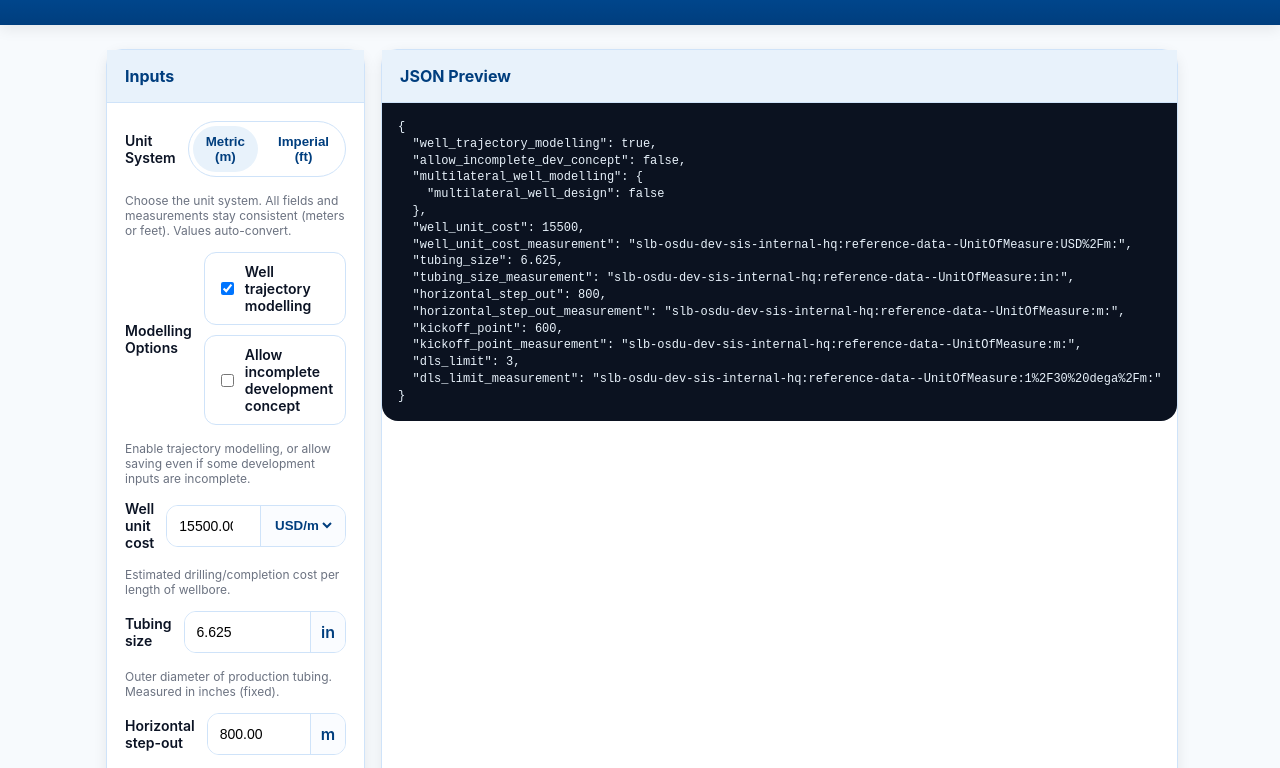
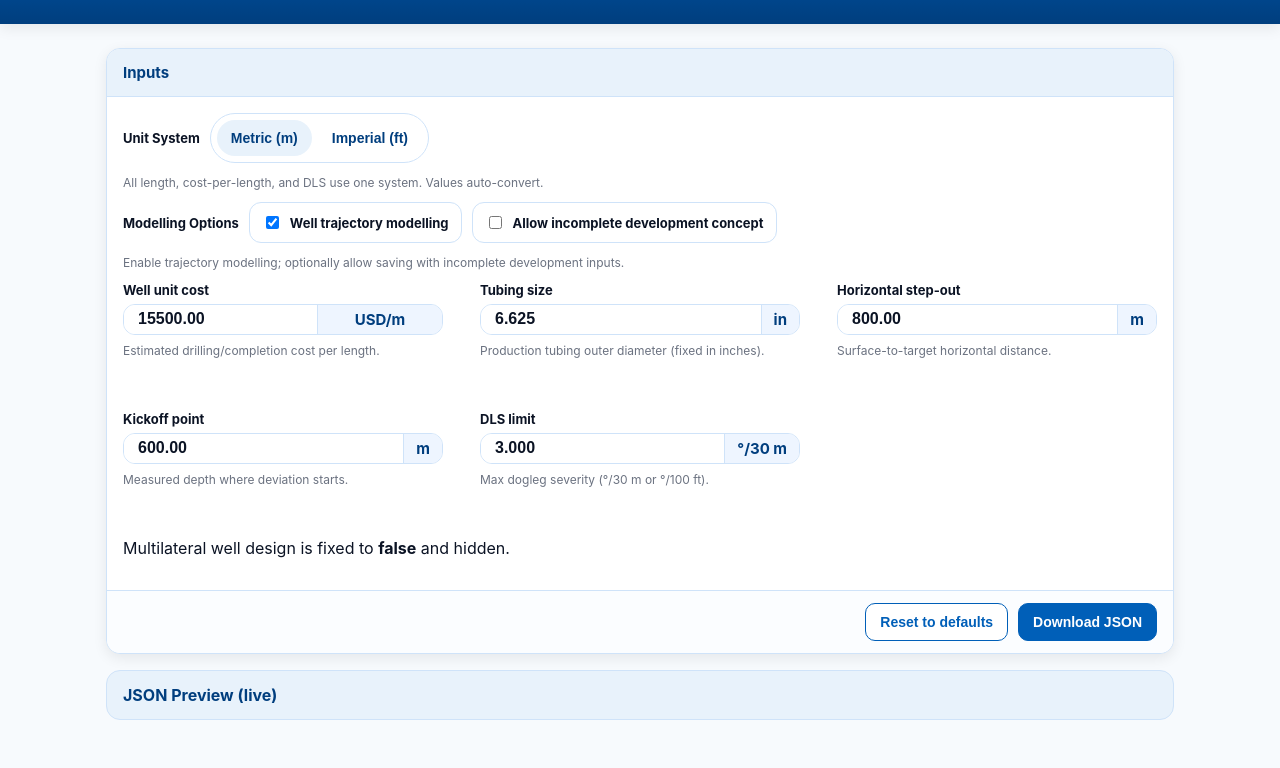
Before and after one commit to pmachado333/well_design_inputs, a plain HTML site: page index.html in a window 1280 px wide. Shown: the part 85-853 px from the top of the page. After the commit the page ends 829 px from the top, so only its background shows below. Drawn offline with Linux system fonts and the light colour scheme.

Commit message:
a little bit more organized

```diff
--- a/index.html
+++ b/index.html
@@ -1,4 +1,4 @@
-<!-- Well Design Inputs -->
+<!-- /index.html -->
 <!DOCTYPE html>
 <html lang="en">
 <head>
@@ -7,75 +7,91 @@
   <meta name="viewport" content="width=device-width, initial-scale=1" />
   <style>
     :root{
-      /* SLB blues (tweak if you have official tokens) */
-      --slb-blue-900:#003E7E;
-      --slb-blue-800:#004E9A;
-      --slb-blue-700:#005FB8;
-      --slb-blue-600:#0072C6;
-      --slb-blue-100:#E8F2FB;
-      --ink-900:#0B1324;
-      --ink-700:#293345;
-      --ink-500:#6B7280;
-      --bg:#F7FAFD;
-      --card:#FFFFFF;
-      --ring:#CFE3F9;
-      --ok:#116149;
-      --warn:#8A4B0F;
-      --radius:16px;
-      --shadow:0 4px 14px rgba(0,0,0,.08);
+      /* SLB palette */
+      --slb-blue-900:#003E7E; --slb-blue-700:#005FB8; --slb-blue-100:#E8F2FB;
+      --ink-900:#0B1324; --ink-500:#6B7280; --bg:#F7FAFD; --card:#FFFFFF; --ring:#CFE3F9;
+
+      /* Sizes */
+      --radius:14px; --shadow:0 4px 14px rgba(0,0,0,.08);
+      --fs-title:26px; --fs-body:16px; --fs-label:13px; --fs-help:12px;
+      --control-h:66px;                 /* ≈1.5× height */
+      --chip-minw:100px;                /* readable chip width */
     }
+
     *{box-sizing:border-box}
-    body{
-      margin:0; font-family: Inter, system-ui, -apple-system, Segoe UI, Roboto, Arial, sans-serif;
-      color:var(--ink-900); background:var(--bg);
+    body{margin:0;font-family:Inter,system-ui,-apple-system,Segoe UI,Roboto,Arial,sans-serif;color:var(--ink-900);background:var(--bg);font-size:var(--fs-body)}
+    header{padding:28px 20px;background:linear-gradient(180deg,var(--slb-blue-700),var(--slb-blue-900));color:#fff;box-shadow:var(--shadow)}
+    h1{margin:0 0 6px;font-size:var(--fs-title);font-weight:800}
+    .subtitle{margin:0;opacity:.9;font-size:13px}
+    main{max-width:1100px;margin:24px auto;padding:0 16px}
+    .card{background:var(--card);border-radius:var(--radius);box-shadow:var(--shadow);border:1px solid var(--ring);overflow:hidden}
+    .card h2{margin:0;padding:14px 16px;font-size:15px;font-weight:700;color:var(--slb-blue-900);border-bottom:1px solid var(--ring);background:var(--slb-blue-100)}
+    .card .body{padding:16px}
+
+    .unit-row,.toggle-row{display:flex;flex-wrap:wrap;gap:10px;align-items:center;margin-bottom:12px}
+    .unit-row label,.toggle-row label{font-weight:700;font-size:var(--fs-label)}
+    .help{margin:2px 0 0;font-size:var(--fs-help);color:var(--ink-500);flex-basis:100%}
+    .unit-toggle{display:flex;gap:6px;background:#fff;border:1px solid var(--ring);border-radius:999px;padding:6px}
+    .unit-toggle button{border:0;padding:10px 14px;border-radius:999px;background:transparent;cursor:pointer;font-weight:700;color:var(--slb-blue-900);font-size:14px}
+    .unit-toggle button.active{background:var(--slb-blue-100)}
+    .switch{display:flex;align-items:center;gap:8px;padding:10px 12px;border:1px solid var(--ring);border-radius:12px;background:#fff;font-size:14px}
+
+    .fields-grid{display:grid;gap:18px;margin-top:8px;grid-template-columns:repeat(auto-fill,minmax(260px,320px));justify-content:space-between}
+    .field-group{display:flex;flex-direction:column;gap:6px}
+    .field-group label{font-weight:700;font-size:var(--fs-label)}
+
+    /* ====== REMADE: inputs + unit chips use GRID for precise vertical centering ====== */
+    .field{
+      display:grid;
+      grid-template-columns: 1fr auto;      /* input grows, chip stays tight */
+      align-items:center;                    /* vertical centering */
+      height:var(--control-h);
+      background:#fff; border:1px solid var(--ring); border-radius:12px; overflow:hidden;
+      transition:border-color .15s ease;
     }
-    header{
-      padding:28px 20px; background:linear-gradient(180deg, var(--slb-blue-700), var(--slb-blue-900));
-      color:#fff; box-shadow:var(--shadow);
+    .field:focus-within{border-color:var(--slb-blue-700)}
+
+    /* Input value: left-aligned, vertically centered, never under the chip */
+    .field input[type="number"]{
+      width:100%; min-width:0; border:0; outline:none;
+      height:100%;                         /* fill container for true centering */
+      padding:0 14px;                      /* clean side padding */
+      background:#fff; color:var(--ink-900);
+      font-size:var(--fs-body); font-weight:700; line-height:1; /* crisp baseline */
+      text-align:left; font-variant-numeric:tabular-nums;
+      -webkit-font-smoothing:antialiased; -moz-osx-font-smoothing:grayscale;
     }
-    h1{margin:0 0 6px; font-size:26px; font-weight:800; letter-spacing:.2px}
-    .subtitle{margin:0; opacity:.9; font-size:14px}
-    main{max-width:1100px; margin:24px auto; padding:0 16px}
-    .grid{display:grid; gap:16px}
-    @media(min-width:900px){ .grid{grid-template-columns: 1.1fr 1fr} }
-    .card{background:var(--card); border-radius:var(--radius); box-shadow:var(--shadow); border:1px solid var(--ring)}
-    .card h2{margin:0; padding:16px 18px; font-size:16px; font-weight:700; color:var(--slb-blue-900); border-bottom:1px solid var(--ring); background:var(--slb-blue-100)}
-    .card .body{padding:18px}
-    .row{display:grid; grid-template-columns: 1fr auto; gap:12px; align-items:center; margin-bottom:14px}
-    .row label{font-weight:600; font-size:14px}
-    .help{grid-column:1/-1; margin:4px 0 0; font-size:12px; color:var(--ink-500)}
-    .field{
-      display:flex; align-items:stretch; border:1px solid var(--ring); border-radius:12px; background:#fff; overflow:hidden;
-    }
-    .field input[type="number"]{
-      width:100%; border:0; padding:12px 12px; font-size:14px; outline:none;
-    }
-    .suffix, .unit-select{
-      display:flex; align-items:center; padding:0 10px; border-left:1px solid var(--ring); background:#FAFCFF; font-weight:600; color:var(--slb-blue-900)
+    .field input::placeholder{color:#97A3B6}
+    input[type=number]::-webkit-outer-spin-button,
+    input[type=number]::-webkit-inner-spin-button{-webkit-appearance:none;margin:0}
+    input[type=number]{-moz-appearance:textfield}
+
+    /* Unit chips: same height, centered text, strong contrast */
+    .suffix,.unit-select{
+      align-self:stretch;                   /* chip fills full height */
+      display:flex; align-items:center; justify-content:center;
+      padding:0 12px;                       /* compact */
+      border-left:1px solid var(--ring);
+      background:#EEF5FF;                   /* slightly darker for readability */
+      color:var(--slb-blue-900);
+      font-weight:700; font-size:15px; white-space:nowrap; text-align:center;
     }
     .unit-select select{
-      border:0; background:transparent; padding:10px 0; font-weight:600; color:var(--slb-blue-900); outline:none; cursor:pointer;
+      border:0; background:transparent; outline:none; cursor:pointer;
+      height:100%; min-width:var(--chip-minw);
+      font:inherit; color:inherit; line-height:1;
+      text-align:center; text-align-last:center;
+      appearance:none;                      /* consistent baseline across browsers */
     }
-    .switches{display:flex; gap:10px; flex-wrap:wrap}
-    .switch{
-      display:flex; align-items:center; gap:8px; padding:10px 12px; border:1px solid var(--ring); border-radius:12px; background:#fff;
-    }
-    .unit-toggle{display:flex; gap:8px; background:#fff; border:1px solid var(--ring); border-radius:999px; padding:4px}
-    .unit-toggle button{
-      border:0; padding:8px 12px; border-radius:999px; background:transparent; cursor:pointer; font-weight:700; color:var(--slb-blue-900)
-    }
-    .unit-toggle button.active{background:var(--slb-blue-100);}
-    pre{
-      margin:0; padding:16px; font-size:12px; line-height:1.4; overflow:auto; white-space:pre; background:#0B1220; color:#E8F2FB; border-bottom-left-radius:var(--radius); border-bottom-right-radius:var(--radius);
-    }
-    .actions{display:flex; gap:10px; justify-content:flex-end; padding:14px 18px; border-top:1px solid var(--ring); background:#FBFDFF; border-bottom-left-radius:var(--radius); border-bottom-right-radius:var(--radius)}
-    .btn{
-      appearance:none; border:1px solid var(--slb-blue-700); color:#fff; background:var(--slb-blue-700);
-      padding:10px 14px; border-radius:10px; font-weight:700; cursor:pointer;
-    }
-    .btn.secondary{background:#fff; color:var(--slb-blue-700)}
-    .note{font-size:12px; color:var(--ink-500); margin-top:8px}
-    .error{color:var(--warn); font-size:12px}
+    /* ====== / REMADE ====== */
+
+    .actions{display:flex;gap:10px;justify-content:flex-end;padding:12px 16px;border-top:1px solid var(--ring);background:#FBFDFF}
+    .btn{appearance:none;border:1px solid var(--slb-blue-700);color:#fff;background:var(--slb-blue-700);padding:10px 14px;border-radius:10px;font-weight:700;cursor:pointer;font-size:14px}
+    .btn.secondary{background:#fff;color:var(--slb-blue-700)}
+    details.preview{margin-top:16px}
+    details.preview>summary{list-style:none;cursor:pointer;padding:14px 16px;background:var(--slb-blue-100);color:var(--slb-blue-900);font-weight:700;border:1px solid var(--ring);border-radius:var(--radius)}
+    details.preview>summary::-webkit-details-marker{display:none}
+    details.preview pre{margin:8px 0 0;padding:14px;font-size:12px;line-height:1.4;overflow:auto;white-space:pre;background:#0B1220;color:#E8F2FB;border-radius:10px}
   </style>
 </head>
 <body>
@@ -84,86 +100,79 @@
     <p class="subtitle">Prototype Version</p>
   </header>
 
-  <main class="grid">
+  <main>
     <section class="card">
       <h2>Inputs</h2>
       <div class="body">
-        <!-- Unit system -->
-        <div class="row">
-          <label for="unitSystem">Unit System</label>
+        <div class="unit-row">
+          <label>Unit System</label>
           <div class="unit-toggle" role="radiogroup" aria-label="Unit System">
             <button id="metricBtn" data-unit="metric" class="active" aria-pressed="true">Metric (m)</button>
             <button id="imperialBtn" data-unit="imperial" aria-pressed="false">Imperial (ft)</button>
           </div>
-          <p class="help">Choose the unit system. All fields and measurements stay consistent (meters or feet). Values auto-convert.</p>
+          <p class="help">All length, cost-per-length, and DLS use one system. Values auto-convert.</p>
         </div>
 
-        <!-- Feature toggles -->
-        <div class="row">
+        <div class="toggle-row">
           <label>Modelling Options</label>
-          <div class="switches">
           <label class="switch"><input type="checkbox" id="well_trajectory_modelling" checked /> Well trajectory modelling</label>
           <label class="switch"><input type="checkbox" id="allow_incomplete_dev_concept" /> Allow incomplete development concept</label>
-          </div>
-          <p class="help">Enable trajectory modelling, or allow saving even if some development inputs are incomplete.</p>
+          <p class="help">Enable trajectory modelling; optionally allow saving with incomplete development inputs.</p>
         </div>
 
-        <!-- Well unit cost -->
-        <div class="row">
+        <div class="fields-grid">
+          <div class="field-group">
             <label for="well_unit_cost">Well unit cost</label>
             <div class="field">
-            <input id="well_unit_cost" type="number" min="0" step="0.01" inputmode="decimal" />
+              <input id="well_unit_cost" type="number" min="0" step="0.01" inputmode="decimal" placeholder="e.g. 15500" />
               <div class="unit-select">
-              <select id="well_cost_unit">
+                <select id="well_cost_unit" aria-label="Cost unit">
                   <option value="USD/m">USD/m</option>
                   <option value="USD/ft">USD/ft</option>
                 </select>
               </div>
             </div>
-          <p class="help">Estimated drilling/completion cost per length of wellbore.</p>
+            <div class="help">Estimated drilling/completion cost per length.</div>
           </div>
 
-        <!-- Tubing size -->
-        <div class="row">
+          <div class="field-group">
             <label for="tubing_size">Tubing size</label>
             <div class="field">
-            <input id="tubing_size" type="number" min="0" step="0.001" inputmode="decimal" />
+              <input id="tubing_size" type="number" min="0" step="0.001" inputmode="decimal" placeholder="e.g. 6.625" />
               <div class="suffix" aria-hidden="true">in</div>
             </div>
-          <p class="help">Outer diameter of production tubing. Measured in inches (fixed).</p>
+            <div class="help">Production tubing outer diameter (fixed in inches).</div>
           </div>
 
-        <!-- Horizontal step out -->
-        <div class="row">
+          <div class="field-group">
             <label for="horizontal_step_out">Horizontal step-out</label>
             <div class="field">
-            <input id="horizontal_step_out" type="number" min="0" step="0.01" inputmode="decimal" />
+              <input id="horizontal_step_out" type="number" min="0" step="0.01" inputmode="decimal" placeholder="e.g. 800" />
               <div id="hso_unit" class="suffix" aria-hidden="true">m</div>
             </div>
-          <p class="help">Horizontal distance from surface location to the target. Controls reach.</p>
+            <div class="help">Surface-to-target horizontal distance.</div>
           </div>
 
-        <!-- Kickoff point -->
-        <div class="row">
+          <div class="field-group">
             <label for="kickoff_point">Kickoff point</label>
             <div class="field">
-            <input id="kickoff_point" type="number" min="0" step="0.01" inputmode="decimal" />
+              <input id="kickoff_point" type="number" min="0" step="0.01" inputmode="decimal" placeholder="e.g. 600" />
               <div id="kop_unit" class="suffix" aria-hidden="true">m</div>
             </div>
-          <p class="help">Measured depth where the well deviates from vertical.</p>
+            <div class="help">Measured depth where deviation starts.</div>
           </div>
 
-        <!-- DLS limit -->
-        <div class="row">
+          <div class="field-group">
             <label for="dls_limit">DLS limit</label>
             <div class="field">
-            <input id="dls_limit" type="number" min="0" step="0.01" inputmode="decimal" />
+              <input id="dls_limit" type="number" min="0" step="0.01" inputmode="decimal" placeholder="e.g. 3" />
               <div id="dls_unit" class="suffix" aria-hidden="true">°/30 m</div>
             </div>
-          <p class="help">Maximum dogleg severity (average change in inclination/azimuth per standardized interval).</p>
+            <div class="help">Max dogleg severity (°/30 m or °/100 ft).</div>
+          </div>
         </div>
 
-        <p class="note">Note: Multilateral well design is fixed to <strong>false</strong> and is not shown.</p>
+        <p class="note">Multilateral well design is fixed to <strong>false</strong> and hidden.</p>
       </div>
 
       <div class="actions">
@@ -172,14 +181,13 @@
       </div>
     </section>
 
-    <section class="card">
-      <h2>JSON Preview</h2>
+    <details class="preview" id="jsonDetails">
+      <summary>JSON Preview (live)</summary>
       <pre id="jsonPreview" aria-live="polite"></pre>
-    </section>
+    </details>
   </main>
 
   <script>
-    // Why: Keep unit consistency + correct OSDU measurement references.
     const UOM = {
       length: {
         metric: "slb-osdu-dev-sis-internal-hq:reference-data--UnitOfMeasure:m:",
@@ -200,23 +208,20 @@
       unitSystem: "metric",
       well_trajectory_modelling: true,
       allow_incomplete_dev_concept: false,
-      well_unit_cost: 15500,          // USD/m default
-      tubing_size: 6.625,             // in
-      horizontal_step_out: 800,       // m
-      kickoff_point: 600,             // m
-      dls_limit: 3                    // deg/30 m
+      well_unit_cost: 15500,
+      tubing_size: 6.625,
+      horizontal_step_out: 800,
+      kickoff_point: 600,
+      dls_limit: 3
     };
 
-    // Conversions
     const M_PER_FT = 0.3048;
     const FT_PER_M = 1 / M_PER_FT;
-    const DLS_M_TO_FT = 100 / (30 * FT_PER_M);   // ≈ 1.016, from deg/30m -> deg/100ft
+    const DLS_M_TO_FT = 100 / (30 * FT_PER_M);
     const DLS_FT_TO_M = 1 / DLS_M_TO_FT;
 
-    // State
     const state = JSON.parse(JSON.stringify(defaults));
 
-    // Elements
     const metricBtn = document.getElementById("metricBtn");
     const imperialBtn = document.getElementById("imperialBtn");
     const costInput = document.getElementById("well_unit_cost");
@@ -237,7 +242,6 @@
     function clampNonNeg(n){ return Math.max(0, Number(n) || 0); }
 
     function syncInputsFromState(){
-      // Push state into inputs
       trajChk.checked = state.well_trajectory_modelling;
       allowIncompleteChk.checked = state.allow_incomplete_dev_concept;
 
@@ -245,12 +249,10 @@
       costUnitSel.value = state.unitSystem === "metric" ? "USD/m" : "USD/ft";
 
       tubingInput.value = state.tubing_size;
-
       hsoInput.value = state.horizontal_step_out.toFixed(2);
       kopInput.value = state.kickoff_point.toFixed(2);
       dlsInput.value = state.dls_limit.toFixed(3);
 
-      // Units
       const isMetric = state.unitSystem === "metric";
       hsoUnit.textContent = isMetric ? "m" : "ft";
       kopUnit.textContent = isMetric ? "m" : "ft";
@@ -295,67 +297,36 @@
     function setUnitSystem(target){
       if(target === state.unitSystem) return;
       const toImperial = target === "imperial";
-      // Convert values to the new system
       if(toImperial){
         state.horizontal_step_out *= FT_PER_M;
         state.kickoff_point     *= FT_PER_M;
         state.well_unit_cost    *= M_PER_FT;    // USD/m -> USD/ft
-        state.dls_limit         *= DLS_M_TO_FT; // deg/30m -> deg/100ft
+        state.dls_limit         *= DLS_M_TO_FT; // °/30m -> °/100ft
       }else{
         state.horizontal_step_out *= M_PER_FT;
         state.kickoff_point     *= M_PER_FT;
         state.well_unit_cost    *= FT_PER_M;    // USD/ft -> USD/m
-        state.dls_limit         *= DLS_FT_TO_M; // deg/100ft -> deg/30m
+        state.dls_limit         *= DLS_FT_TO_M; // °/100ft -> °/30m
       }
       state.unitSystem = target;
       syncInputsFromState();
     }
 
-    // Event wiring
     metricBtn.addEventListener("click", ()=> setUnitSystem("metric"));
     imperialBtn.addEventListener("click", ()=> setUnitSystem("imperial"));
 
     costUnitSel.addEventListener("change", (e)=>{
-      const val = e.target.value; // "USD/m" or "USD/ft"
-      const desired = val.endsWith("/m") ? "metric" : "imperial";
-      // Enforce global consistency by switching system
+      const desired = e.target.value.endsWith("/m") ? "metric" : "imperial";
       setUnitSystem(desired);
     });
 
-    costInput.addEventListener("input", (e)=>{
-      state.well_unit_cost = clampNonNeg(e.target.value);
-      renderJSON();
-    });
-
-    tubingInput.addEventListener("input", (e)=>{
-      state.tubing_size = clampNonNeg(e.target.value);
-      renderJSON();
-    });
-
-    hsoInput.addEventListener("input", (e)=>{
-      state.horizontal_step_out = clampNonNeg(e.target.value);
-      renderJSON();
-    });
-
-    kopInput.addEventListener("input", (e)=>{
-      state.kickoff_point = clampNonNeg(e.target.value);
-      renderJSON();
-    });
-
-    dlsInput.addEventListener("input", (e)=>{
-      state.dls_limit = clampNonNeg(e.target.value);
-      renderJSON();
-    });
-
-    trajChk.addEventListener("change", (e)=>{
-      state.well_trajectory_modelling = !!e.target.checked;
-      renderJSON();
-    });
-
-    allowIncompleteChk.addEventListener("change", (e)=>{
-      state.allow_incomplete_dev_concept = !!e.target.checked;
-      renderJSON();
-    });
+    costInput.addEventListener("input", (e)=>{ state.well_unit_cost = clampNonNeg(e.target.value); renderJSON(); });
+    tubingInput.addEventListener("input", (e)=>{ state.tubing_size = clampNonNeg(e.target.value); renderJSON(); });
+    hsoInput.addEventListener("input", (e)=>{ state.horizontal_step_out = clampNonNeg(e.target.value); renderJSON(); });
+    kopInput.addEventListener("input", (e)=>{ state.kickoff_point = clampNonNeg(e.target.value); renderJSON(); });
+    dlsInput.addEventListener("input", (e)=>{ state.dls_limit = clampNonNeg(e.target.value); renderJSON(); });
+    trajChk.addEventListener("change", (e)=>{ state.well_trajectory_modelling = !!e.target.checked; renderJSON(); });
+    allowIncompleteChk.addEventListener("change", (e)=>{ state.allow_incomplete_dev_concept = !!e.target.checked; renderJSON(); });
 
     resetBtn.addEventListener("click", ()=>{
       Object.assign(state, JSON.parse(JSON.stringify(defaults)));
@@ -374,7 +345,6 @@
       a.remove();
     });
 
-    // Init
     (function init(){
       Object.assign(state, JSON.parse(JSON.stringify(defaults)));
       syncInputsFromState();
```
Lines whose indentation alone changed are shown as unchanged.
